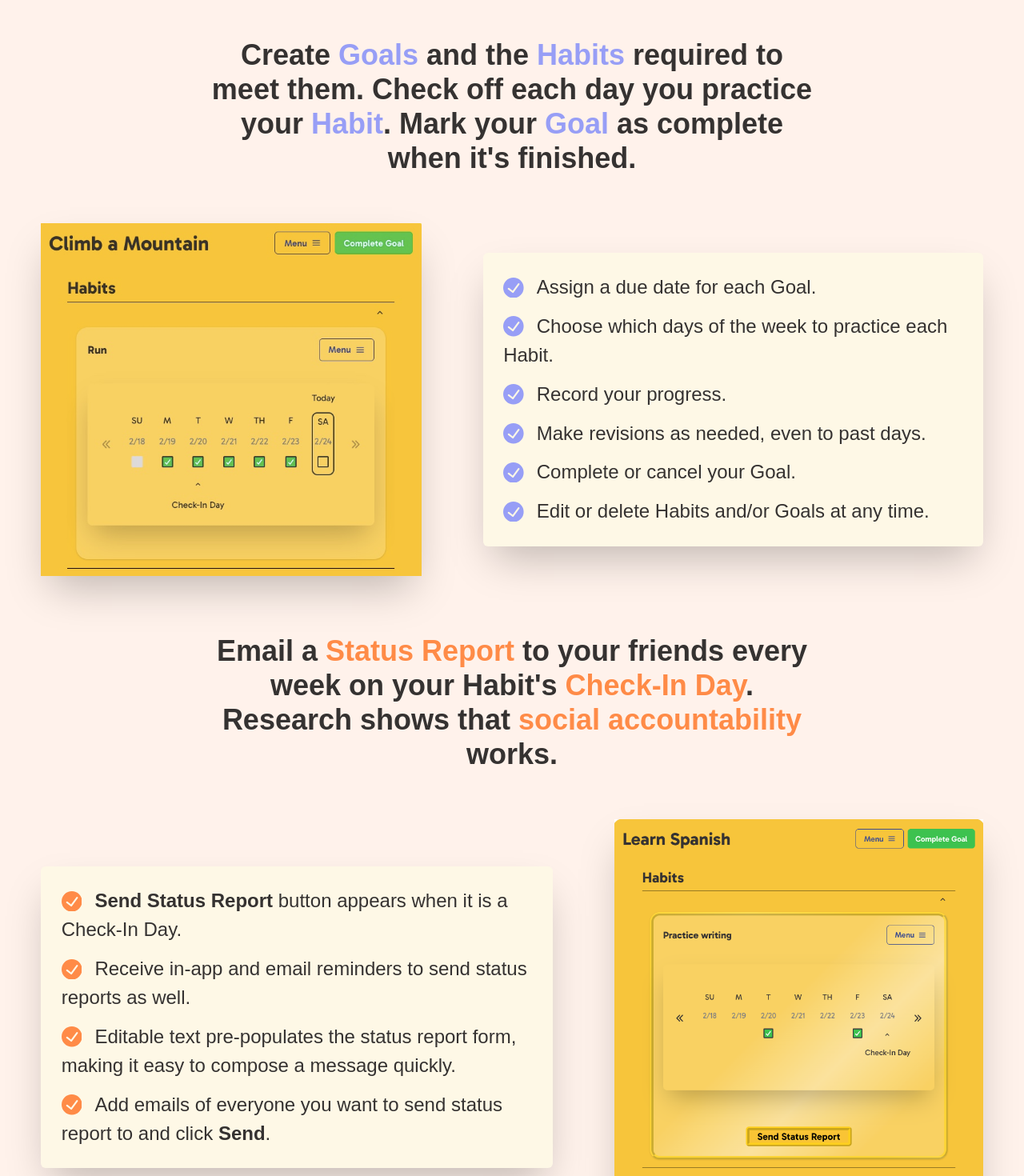
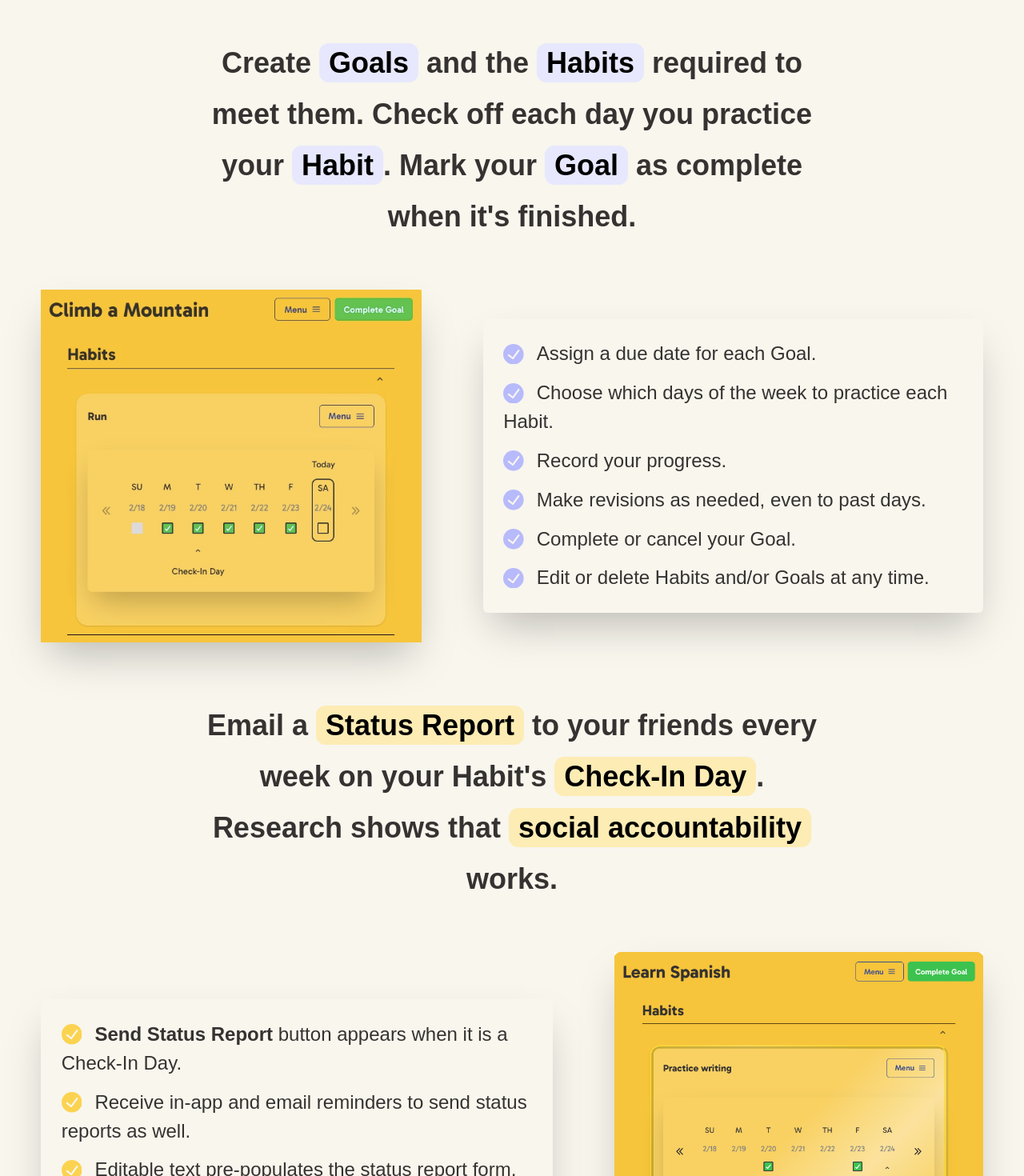
Before and after one commit to dyazdani/trac, a React (Vite) app: page / in a window 1280 px wide. Shown: the part 440-1910 px from the top of the page at 80% size. Built offline with nearby package versions, Linux system fonts and the light colour scheme; a web font is replaced by a local one.

Commit message:
Changed colors and some styling on Landing Page

```diff
--- a/src/client/components/LandingPage.tsx
+++ b/src/client/components/LandingPage.tsx
@@ -13,14 +13,13 @@ import {
     Text,
     Highlight,
     Show,
-    Link,
-    Hide
+    Hide,
+    HStack
 } from "@chakra-ui/react";
 import AppHeader from "./AppHeader.js";
 import {
     ChevronRightIcon,
     CheckCircleIcon,
-    ExternalLinkIcon
 } from "@chakra-ui/icons";
 import { useNavigate } from "react-router";
 import ArtistCredit from "./ArtistCredit.js";
@@ -96,8 +95,7 @@ const LandingPage = () => {
                     >
                         <Button
                             rightIcon={<ChevronRightIcon/>}
-                            colorScheme="orange"
-                            color="#000000"
+                            colorScheme="peach"
                             mt="8vw"
                             mb="4vw"
                             type="button"
@@ -114,8 +112,8 @@ const LandingPage = () => {
                     w="100vw"
                     maxW="100%"
                     p="4vw"
-                    bgColor="orange.50"
                     pb="0"
+                    backgroundColor="floralwhite.50"
 
                 >
                     <Heading
@@ -123,12 +121,11 @@ const LandingPage = () => {
                         textAlign="center"
                         pb="4vw"
                         w="60vw"
+                        lineHeight="4rem"
                     >
                         <Highlight
                             query={['Goals', 'Goal', 'Habits', 'Habit']}
-                            styles={{
-                                color: '#979EF6'
-                            }}
+                            styles={{ px: '3', py: '1', rounded: 'xl', bg: 'cornflowerblue.50' }}
                         >
                             Create Goals and the Habits required to meet them. Check off each day you practice your Habit. Mark your Goal as complete when it's finished.
                         </Highlight>
@@ -156,35 +153,34 @@ const LandingPage = () => {
                         <Card
                             p="2vw"
                             boxShadow="2xl"
-                            bgColor="#fef8e6"
+                            bgColor="floralwhite.50"
                             h="fit-content"
                         >
-
                             <List
                                 spacing="1vw"
                             >
                                 <ListItem fontSize="2xl">
-                                    <ListIcon as={CheckCircleIcon} color="#979EF6" boxSize="1.6rem" mr="1rem"/>
+                                    <ListIcon as={CheckCircleIcon} color="cornflowerblue.100" boxSize="1.6rem" mr="1rem"/>
                                     Assign a due date for each Goal.
                                 </ListItem>
                                 <ListItem fontSize="2xl">
-                                    <ListIcon as={CheckCircleIcon} color="#979EF6" boxSize="1.6rem" mr="1rem"/>
+                                    <ListIcon as={CheckCircleIcon} color="cornflowerblue.100" boxSize="1.6rem" mr="1rem"/>
                                     Choose which days of the week to practice each Habit.
                                 </ListItem>
                                 <ListItem fontSize="2xl">
-                                    <ListIcon as={CheckCircleIcon} color="#979EF6" boxSize="1.6rem" mr="1rem"/>
+                                    <ListIcon as={CheckCircleIcon} color="cornflowerblue.100" boxSize="1.6rem" mr="1rem"/>
                                     Record your progress.
                                 </ListItem>
                                 <ListItem fontSize="2xl">
-                                    <ListIcon as={CheckCircleIcon} color="#979EF6" boxSize="1.6rem" mr="1rem"/>
+                                    <ListIcon as={CheckCircleIcon} color="cornflowerblue.100" boxSize="1.6rem" mr="1rem"/>
                                     Make revisions as needed, even to past days.
                                 </ListItem>
                                 <ListItem fontSize="2xl">
-                                    <ListIcon as={CheckCircleIcon} color="#979EF6" boxSize="1.6rem" mr="1rem"/>
+                                    <ListIcon as={CheckCircleIcon} color="cornflowerblue.100" boxSize="1.6rem" mr="1rem"/>
                                     Complete or cancel your Goal.
                                 </ListItem>
                                 <ListItem fontSize="2xl">
-                                    <ListIcon as={CheckCircleIcon} color="#979EF6" boxSize="1.6rem" mr="1rem"/>
+                                    <ListIcon as={CheckCircleIcon} color="cornflowerblue.100" boxSize="1.6rem" mr="1rem"/>
                                     Edit or delete Habits and/or Goals at any time.
                                 </ListItem>
                             </List>
@@ -196,12 +192,11 @@ const LandingPage = () => {
                         pb="4vw"
                         pt="5vw"
                         w="60vw"
+                        lineHeight="4rem"
                     >
                         <Highlight
                             query={['Status Report', 'Check-In Day', 'social accountability']}
-                            styles={{
-                                color: 'orange.500'
-                            }}
+                            styles={{ px: '3', py: '1', rounded: 'xl', bg: 'gold.100' }}
                         >
                             Email a Status Report to your friends every week on your Habit's Check-In Day. Research shows that social accountability works.
                         </Highlight>
@@ -213,7 +208,7 @@ const LandingPage = () => {
                         <Card
                             p="2vw"
                             boxShadow="2xl"
-                            bgColor="#fef8e6"
+                            bgColor="floralwhite.50"
                             h="fit-content"
                             maxW="50vw"
                         >
@@ -221,19 +216,19 @@ const LandingPage = () => {
                                 spacing="1vw"
                             >
                                 <ListItem fontSize="2xl">
-                                    <ListIcon as={CheckCircleIcon} color="orange.500" boxSize="1.6rem" mr="1rem"/>
+                                    <ListIcon as={CheckCircleIcon} color="gold.300" boxSize="1.6rem" mr="1rem"/>
                                     <Text as="b">Send Status Report</Text> button appears when it is a Check-In Day.
                                 </ListItem>
                                 <ListItem fontSize="2xl">
-                                    <ListIcon as={CheckCircleIcon} color="orange.500" boxSize="1.6rem" mr="1rem"/>
+                                    <ListIcon as={CheckCircleIcon} color="gold.300" boxSize="1.6rem" mr="1rem"/>
                                     Receive in-app and email reminders to send status reports as well.
                                 </ListItem>
                                 <ListItem fontSize="2xl">
-                                    <ListIcon as={CheckCircleIcon} color="orange.500" boxSize="1.6rem" mr="1rem"/>
+                                    <ListIcon as={CheckCircleIcon} color="gold.300" boxSize="1.6rem" mr="1rem"/>
                                     Editable text pre-populates the status report form, making it easy to compose a message quickly.
                                 </ListItem>
                                 <ListItem fontSize="2xl">
-                                    <ListIcon as={CheckCircleIcon} color="orange.500" boxSize="1.6rem" mr="1rem"/>
+                                    <ListIcon as={CheckCircleIcon} color="gold.300" boxSize="1.6rem" mr="1rem"/>
                                     Add emails of everyone you want to send status report to and click <Text as="b">Send</Text>.
                                 </ListItem>
                             </List>
@@ -269,22 +264,47 @@ const LandingPage = () => {
                     </Card>
                     <Heading
                         as="h2"
-                        textAlign="center"
-                        pb="3vw"
-                        pt="4vw"
-                        w="60vw"
+                        mb="3vw"
+                        mt="5vw"
+                        borderRadius="xl"
+                        backgroundColor="cornflowerblue.50"
+                        px={3}
+                        py={1}
                     >
-                        <Text color="#979EF6" mb="2vw">Dream.</Text>
-                        <Text color="green.500" mb="2vw">Achieve.</Text>
-                        <Text color="orange.500" mb="2vw">Inspire.</Text>
-                        trac
+                        Dream.
                     </Heading>
-                    <Image
-                        src="/images/trac_logo.png"
-                        alt="trac mountain logo"
-                        mb="5vw"
-                    />
-                    <ArtistCredit textColor="blue.500" position="center"/>
+                    <Heading
+                        as="h2"
+                        mb="3vw"
+                        borderRadius="xl"
+                        backgroundColor="gold.100"
+                        px={3}
+                        py={1}
+                    >
+                        Achieve.
+                    </Heading>
+                    <Heading
+                        as="h2"
+                        mb="3vw"
+                        borderRadius="xl"
+                        backgroundColor="peach.100"
+                        px={3}
+                        py={1}
+                    >
+                        Inspire.
+                    </Heading>
+                    <HStack
+                        marginBottom="5vw"
+                        marginTop="1vw"
+                    >
+                        <Heading size="2xl">trac</Heading>
+                        <Image
+                            src="/images/trac_logo.png"
+                            alt="trac mountain logo"
+                            h="4.5rem"
+                        />
+                    </HStack>
+                    <ArtistCredit textColor="stormyblue.700" position="center"/>
                 </VStack>
             </VStack>
         </>
```
